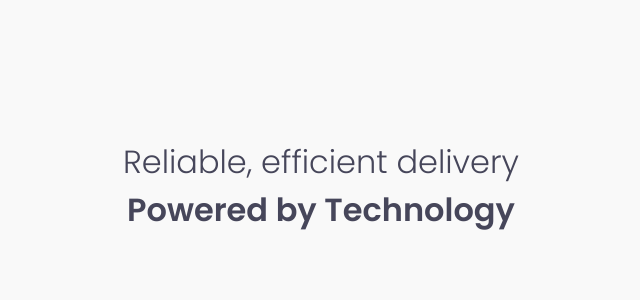
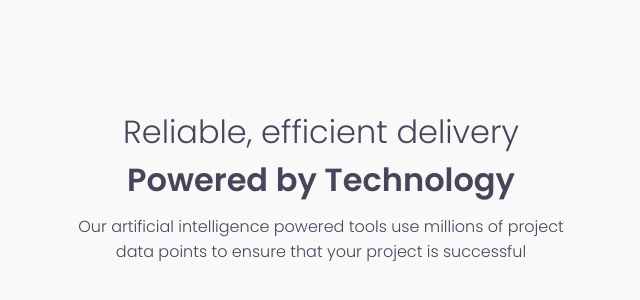
Before and after one commit to sparklaunch/Four-Card-Feature-Section, a Next.js app: page / in a window 1280 px wide. Shown: the part 214-514 px from the top of the page, without its empty margins (319-959 px from the left). Built offline with nearby package versions, Linux system fonts and the light colour scheme.

Commit message:
헤더에 캡션 추가 및 스타일 정리

```diff
--- a/src/app/Home.module.css
+++ b/src/app/Home.module.css
@@ -7,16 +7,27 @@
 	display: flex;
 	flex-direction: column;
 	align-items: center;
+	width: 500px;
 }
 
 .subheading {
 	color: var(--color-text);
 	font-weight: 300;
 	font-size: 32px;
+	text-align: center;
 }
 
 .heading {
 	color: var(--color-text);
 	font-weight: 600;
 	font-size: 32px;
+	text-align: center;
 }
+
+.caption {
+	text-align: center;
+	color: var(--color-text);
+	font-weight: 300;
+	font-size: 16px;
+	margin-top: 10px;
+}
--- a/src/app/page.tsx
+++ b/src/app/page.tsx
@@ -8,6 +8,11 @@ export default function Home() {
 					Reliable, efficient delivery
 				</h2>
 				<h1 className={styles.heading}>Powered by Technology</h1>
+				<p className={styles.caption}>
+					Our artificial intelligence powered tools use millions of
+					project data points to ensure that your project is
+					successful
+				</p>
 			</header>
 		</main>
 	);
```
